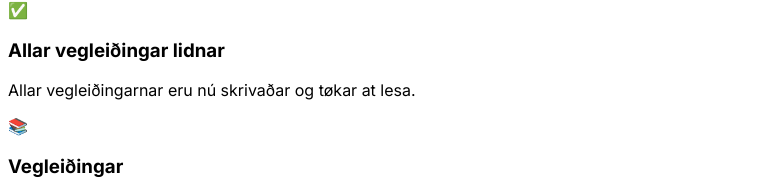
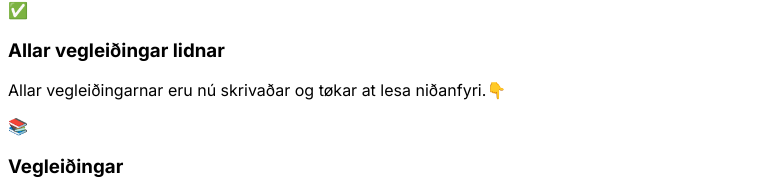
Before and after one commit to gitGunnl/vitlikisstovan-fo, a React (Vite) app in the folder client/: page /tilarbeidis in a window 1280 px wide. Shown: the part 773-952 px from the top of the page, without its empty margins (0-780 px from the left). Built offline with nearby package versions, Linux system fonts and the light colour scheme.

Commit message:
Saved your changes before starting work
Replit-Commit-Author: Agent
Replit-Commit-Session-Id: b7a8ff46-f21f-46fe-92c7-340a065245a7
Replit-Commit-Checkpoint-Type: full_checkpoint
Replit-Commit-Event-Id: 0c99aed1-c436-446e-8c7b-28bf87728ab9

```diff
--- a/client/src/pages/tilarbeidis.tsx
+++ b/client/src/pages/tilarbeidis.tsx
@@ -413,7 +413,7 @@ const Tilarbeidis = () => {
                   </h3>
                   <p className="text-foreground/90">
                     Allar vegleiðingarnar eru nú skrivaðar og tøkar
-                    at lesa.
+                    at lesa niðanfyri.👇
                   </p>
                 </div>
               </div>
```
